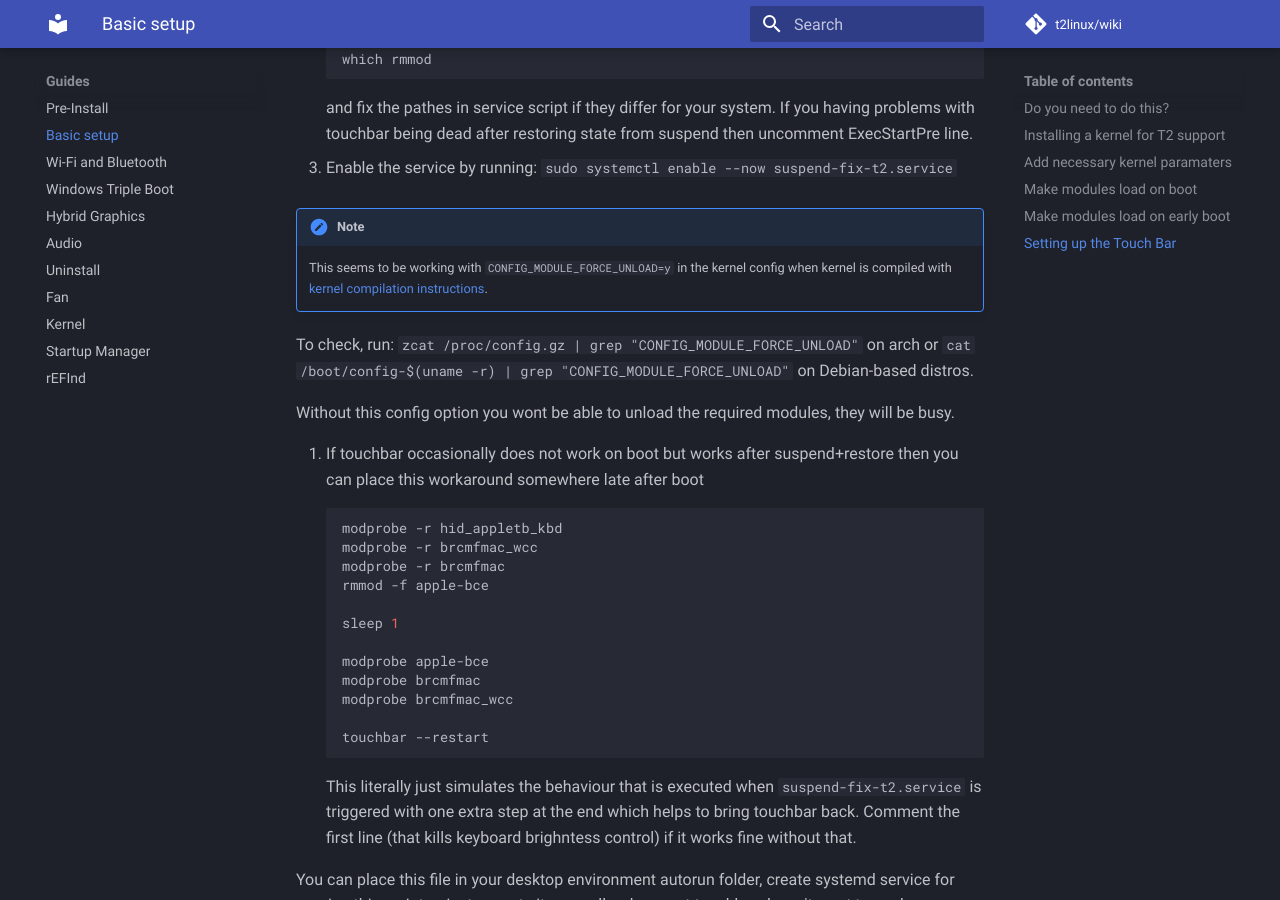
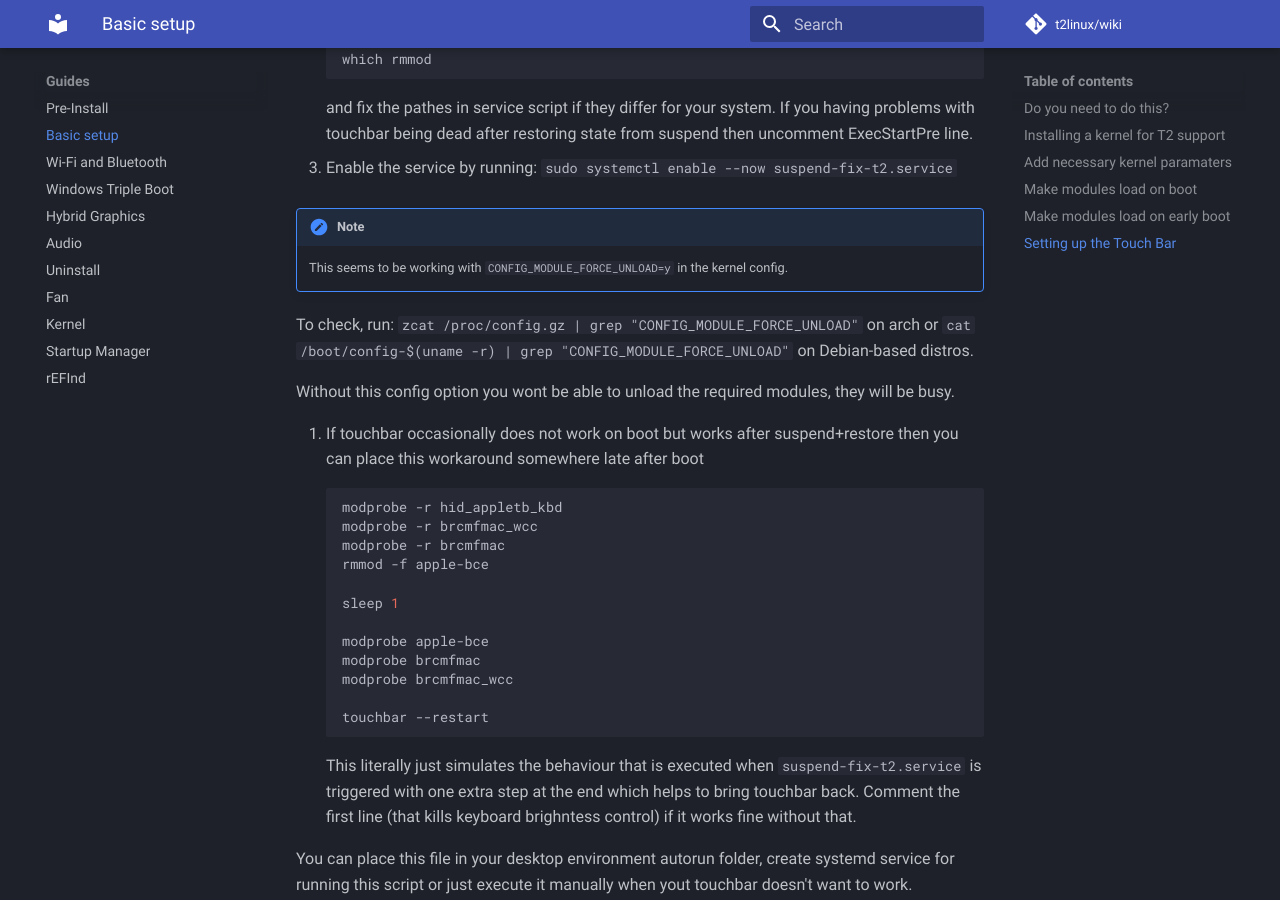
Before and after one commit to t2linux/wiki, an MkDocs documentation site: the page built from docs/guides/postinstall.md, in a window 1280 px wide and 900 px high, scrolled down 4921 px. Built offline with MkDocs 1.6.1 and Material for MkDocs 9.7.7, drawn with Linux system fonts in a browser that asks for light colours; comment, search, counter and statistics services are not loaded.

Commit message:
Update postinstall.md

```diff
--- a/docs/guides/postinstall.md
+++ b/docs/guides/postinstall.md
@@ -185,7 +185,7 @@ and fix the pathes in service script if they differ for your system. If you havi
 
 !!! note
 
-    This seems to be working with `CONFIG_MODULE_FORCE_UNLOAD=y` in the kernel config when kernel is compiled with [kernel compilation instructions](https://wiki.t2linux.org/guides/kernel/).
+    This seems to be working with `CONFIG_MODULE_FORCE_UNLOAD=y` in the kernel config.
 
    To check, run:
 `zcat /proc/config.gz | grep "CONFIG_MODULE_FORCE_UNLOAD"` on arch
```
